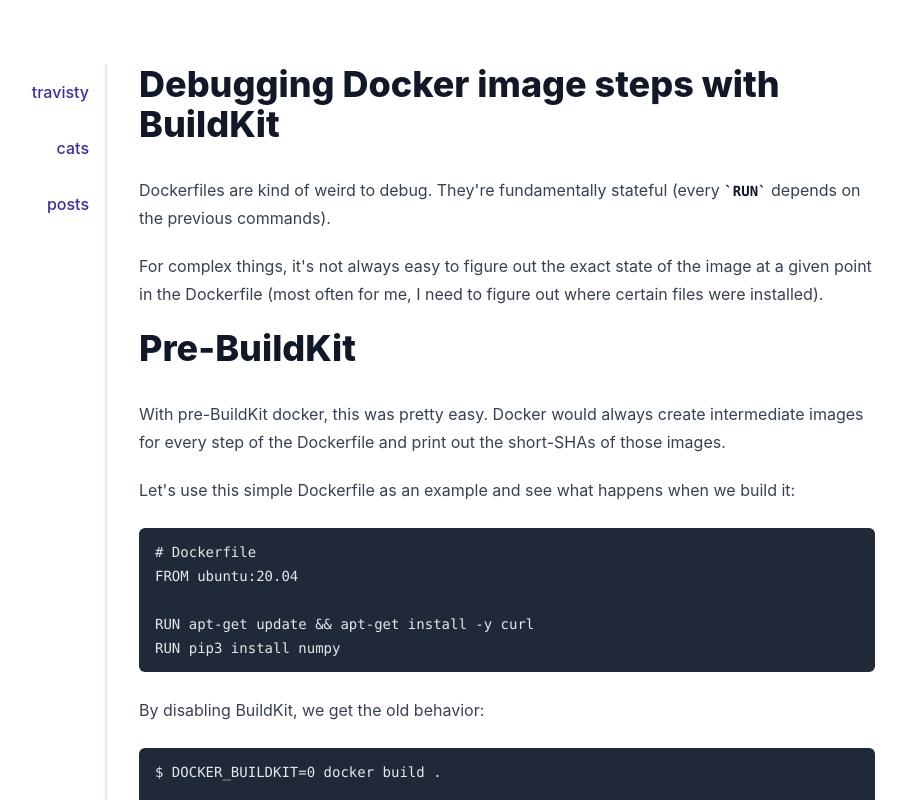
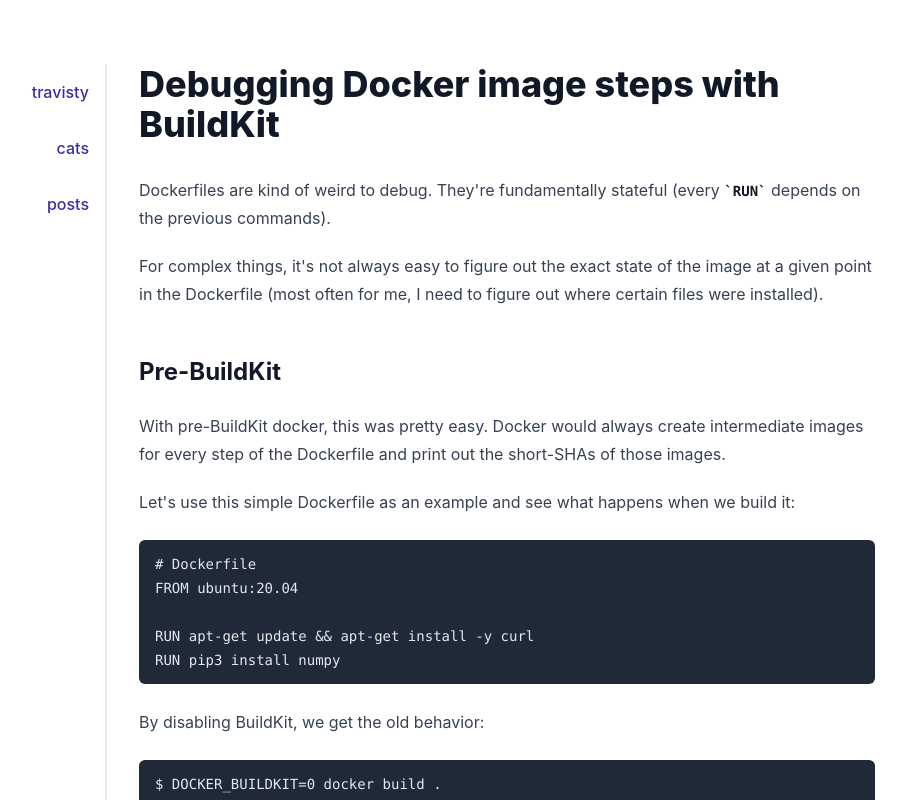
Before and after one commit to travigd/personal-site, a Next.js app: page /posts/docker-buildkit-intermediate-steps in a window 1280 px wide. Shown: the top 800 px of the page, without its empty margins (206-1112 px from the left). Built offline with nearby package versions, Linux system fonts and the light colour scheme.

Commit message:
Fix headings!

```diff
--- a/src/pages/posts/docker-buildkit-intermediate-steps.mdx
+++ b/src/pages/posts/docker-buildkit-intermediate-steps.mdx
@@ -17,7 +17,7 @@
 image at a given point in the Dockerfile (most often for me, I need to figure
 out where certain files were installed).
 
-# Pre-BuildKit
+## Pre-BuildKit
 
 With pre-BuildKit docker, this was pretty easy. Docker would always create
 intermediate images for every step of the Dockerfile and print out the
```
